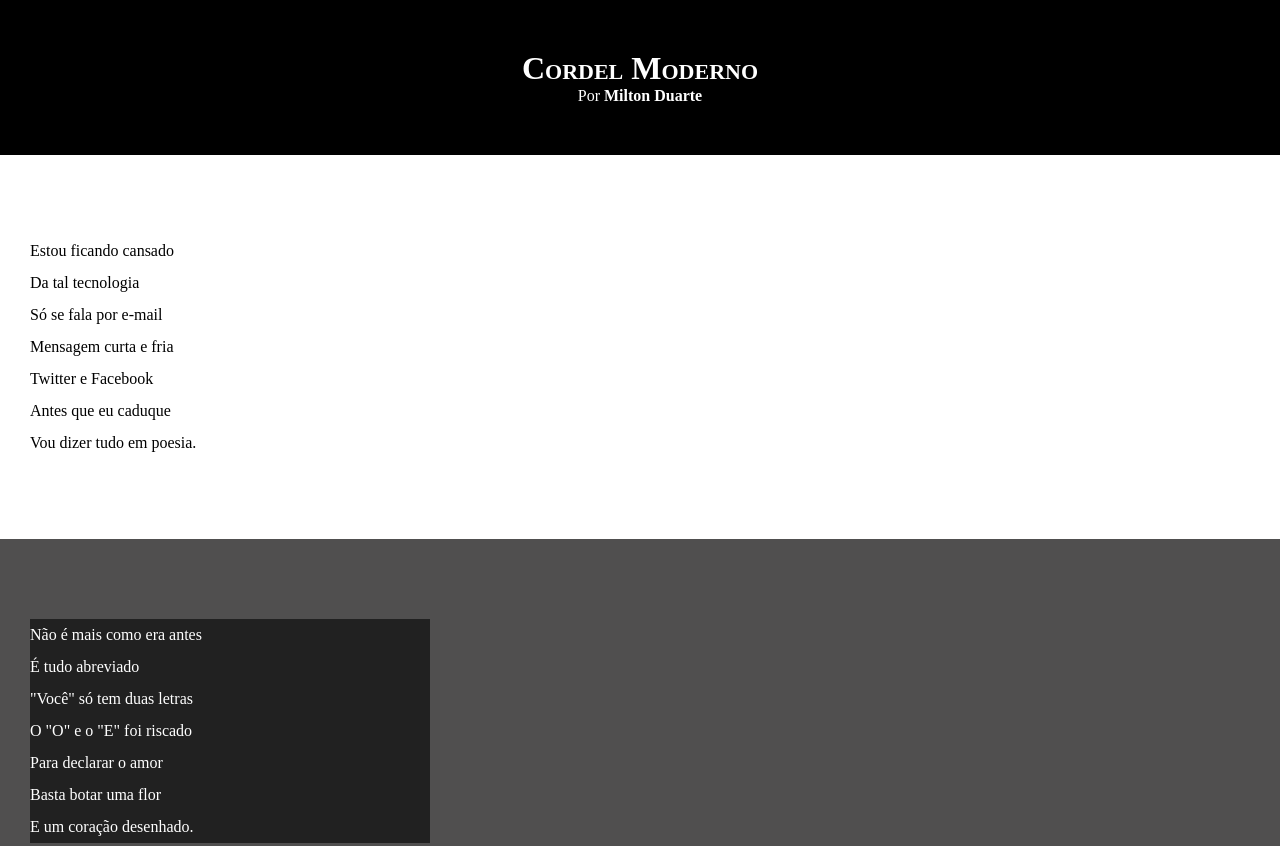
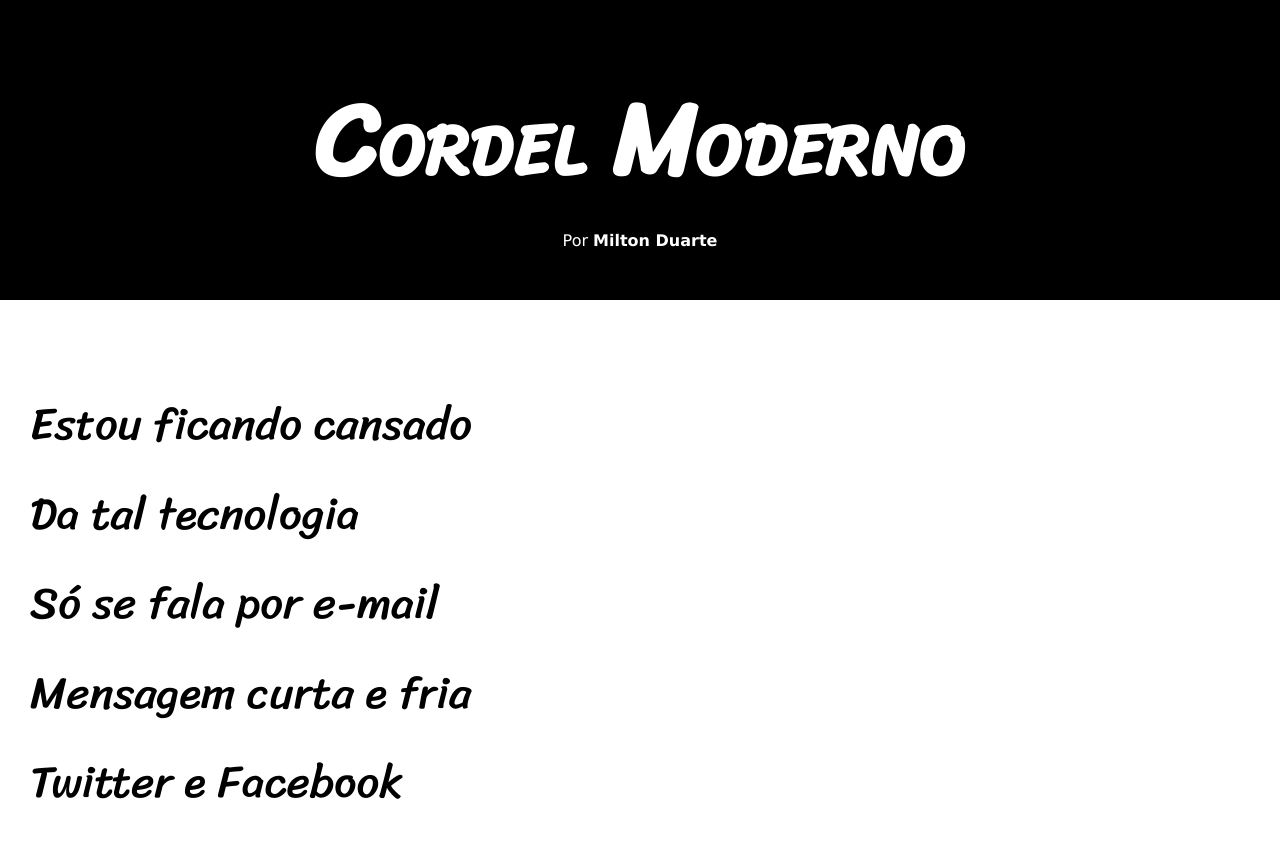
Before and after one commit to WellinsonNunes/html-css, a plain HTML site: page Desafios/des012/index.html in a window 1280 px wide. Shown: the top 846 px of the page. Drawn offline with Linux system fonts and the light colour scheme.

Commit message:
atualização de estilos desafio 012

```diff
--- a/Desafios/des012/estilo/style.css
+++ b/Desafios/des012/estilo/style.css
@@ -1,4 +1,15 @@
 @charset "UTF-08";
+
+@import url('https://fonts.googleapis.com/css2?family=Passion+One&display=swap');
+
+@import url('https://fonts.googleapis.com/css2?family=Sriracha&display=swap');
+
+:root {
+    --fonte1: Verdana, Geneva, Tahoma, sans-serif;
+    --fonte2: 'Passion One', cursive;
+    --fonte3: 'Sriracha', cursive;
+
+}
 
 * {
     margin: 0px;
@@ -8,6 +19,7 @@
 html, body {
     min-height: 100vh;
     background-color: darkgray;
+    font-family: var(--fonte1);
 }
 
 header {
@@ -20,6 +32,8 @@ header {
 header > h1 {
     padding-top: 50px;
     font-variant: small-caps;
+    font-family: var(--fonte3);
+    font-size: 8vw;
 }
 
 header > p {
@@ -41,6 +55,8 @@ section {
     padding-bottom: 10vh;
     line-height: 2em;
     padding-left: 30px;
+    font-family: var(--fonte3);
+    font-size: 3.5vw;
 }
 
 section.normal {
@@ -55,7 +71,8 @@ section.imagem {
 
 section.imagem > p {
     background-color: rgba(0, 0, 0, 0.582);
-    width: 400px;
+    display: inline-block;
+    padding: 5px;
 }
 footer {
     background-color: black;
```
